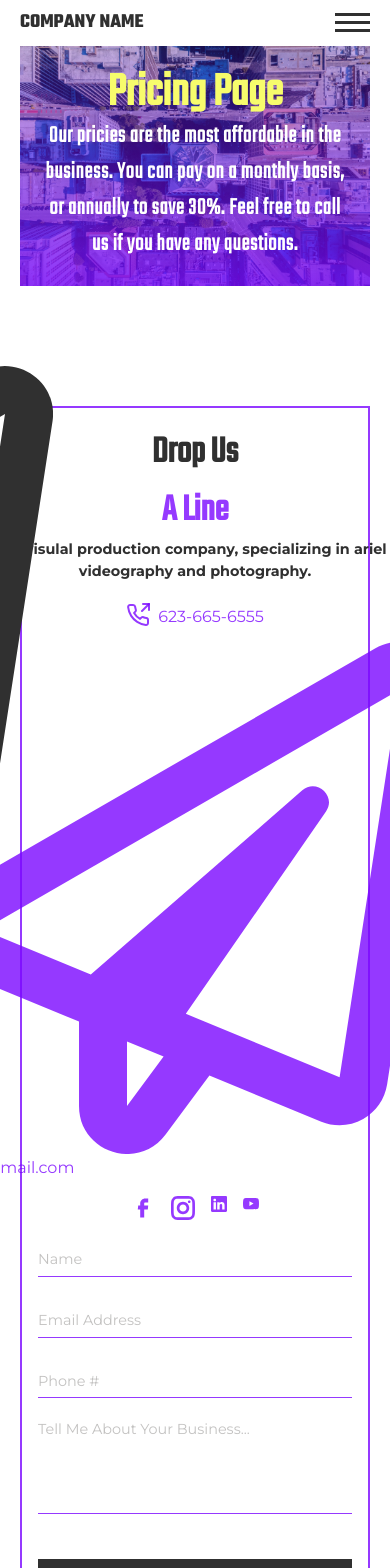
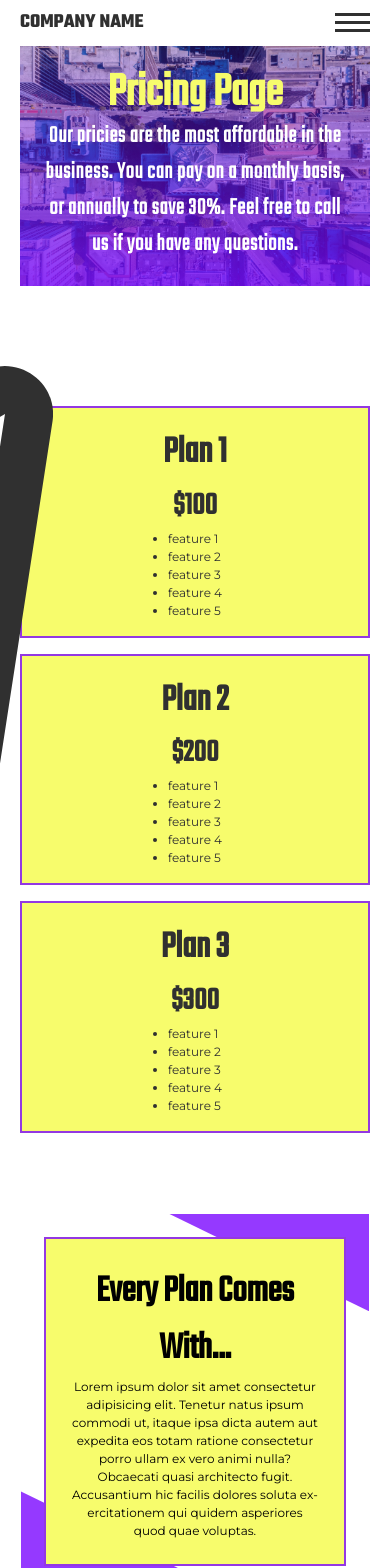
Before and after one commit to ChristianWare/templateOne, a Next.js app: page /pricing in a window 390 px wide. Shown: the top 1568 px of the page. Built offline with nearby package versions, Linux system fonts and the light colour scheme.

Commit message:
Template Complete

```diff
--- a/pages/contact.js
+++ b/pages/contact.js
@@ -1,5 +1,4 @@
 import styles from '../styles/contact.module.css'
-import ContactSection from '../src/comps/ContactSection'
 import PageIntro from "../src/comps/PageIntro";
 import BG from "../public/images/bg.jpg";
 
@@ -11,7 +10,6 @@ function contact() {
           heading='Contact Us'
           copy='Ready to level up your business? Here are the best ways to get in touch with us. Call us today!'
         />
-        <ContactSection />
       </section>
     );
 }
--- a/pages/pricing.js
+++ b/pages/pricing.js
@@ -1,6 +1,8 @@
 import styles from "../styles/pricing.module.css";
 import PageIntro from "../src/comps/PageIntro";
 import BG from "../public/images/bg.jpg";
+import SectionHeader from '../src/comps/SectionHeader'
+import FAQs from '../src/comps/FAQs'
 
 function pricing() {
   return (
@@ -10,6 +12,60 @@ function pricing() {
         heading='Pricing Page'
         copy='Our pricies are the most affordable in the business. You can pay on a monthly basis, or annually to save 30%. Feel free to call us if you have any questions.'
       />
+      <div className={styles.content}>
+        <div className={styles.prices}>
+          <div className={styles.plan}>
+            <h2 className={styles.planHeading}>Plan 1</h2>
+            <h3 className={styles.planPrice}>$100</h3>
+            <ul>
+              <li>feature 1</li>
+              <li>feature 2</li>
+              <li>feature 3</li>
+              <li>feature 4</li>
+              <li>feature 5</li>
+            </ul>
+          </div>
+          <div className={styles.plan}>
+            <h2 className={styles.planHeading}>Plan 2</h2>
+            <h3 className={styles.planPrice}>$200</h3>
+            <ul>
+              <li>feature 1</li>
+              <li>feature 2</li>
+              <li>feature 3</li>
+              <li>feature 4</li>
+              <li>feature 5</li>
+            </ul>
+          </div>
+          <div className={styles.plan}>
+            <h2 className={styles.planHeading}>Plan 3</h2>
+            <h3 className={styles.planPrice}>$300</h3>
+            <ul>
+              <li>feature 1</li>
+              <li>feature 2</li>
+              <li>feature 3</li>
+              <li>feature 4</li>
+              <li>feature 5</li>
+            </ul>
+          </div>
+        </div>
+        <div className={styles.leaderContainer}>
+          <div className={styles.leaderInfo}>
+            <div className={styles.top}>
+              <h2 className={styles.heading}>Every Plan Comes With...</h2>
+              <p className={styles.copy} lang='en'>
+                Lorem ipsum dolor sit amet consectetur adipisicing elit. Tenetur
+                natus ipsum commodi ut, itaque ipsa dicta autem aut expedita eos
+                totam ratione consectetur porro ullam ex vero animi nulla?
+                Obcaecati quasi architecto fugit. Accusantium hic facilis
+                dolores soluta exercitationem qui quidem asperiores quod quae
+                voluptas.
+              </p>
+            </div>
+          </div>
+        </div>
+        <SectionHeader text="FAQ's" />
+        <FAQs />
+      </div>
     </section>
   );
 }
--- a/styles/pricing.module.css
+++ b/styles/pricing.module.css
@@ -0,0 +1,175 @@
+.content {
+    padding: 5rem;
+    padding-top: 0rem;
+}
+
+.prices {
+    display: flex;
+    align-items: flex-start;
+    justify-content: center;
+    gap: 3rem;
+    color: var(--accent1);
+    margin-bottom: 5rem;
+}
+
+.plan {
+    background-color: var(--accent2);
+    border: 2px solid var(--accent5);
+    padding: 2rem 6rem 4rem;
+    display: flex;
+    flex-direction: column;
+    align-items: center;
+    justify-content: flex-start;
+}
+
+.planHeading, .planPrice {
+    font-family: "TekoRegular";
+}
+
+.plan li {
+    font-size: 1.5rem;
+}
+
+.leaderContainer {
+    margin-bottom: 15rem;
+    padding: 5rem 10rem;
+    position: relative;
+    z-index: 2;
+}
+
+.leaderInfo {
+    border: 2px solid var(--accent5);
+    padding: 5rem;
+    display: flex;
+    flex-direction: column;
+    gap: 2rem;
+    background-color: var(--accent2);
+    margin-top: 5rem;
+    position: relative;
+    /* z-index: 1; */
+}
+
+.leaderInfo::after {
+    content: '';
+    z-index: -1;
+    position: absolute;
+    bottom: -25px;
+    left: -25px;
+    width: 250px;
+    height: 50%;
+    clip-path: polygon(0 0, 0% 100%, 100% 100%);
+    background-color: var(--accent5);
+}
+
+.leaderInfo::before {
+    content: '';
+    z-index: -1;
+    position: absolute;
+    top: -25px;
+    right: -25px;
+    width: 250px;
+    height: 50%;
+    clip-path: polygon(100% 0, 0 0, 100% 100%);
+    background-color: var(--accent5);
+}
+
+.top {
+    display: flex;
+    flex-direction: column;
+    align-items: center;
+    justify-content: center;
+}
+
+.heading {
+    font-family: "TekoRegular";
+    text-align: center;
+}
+
+.copy {
+    font-size: 1.5rem;
+    width: 80%;
+    text-align: center;
+    hyphens: auto;
+}
+
+@media screen and (max-width: 768px) {
+    .leaderContainer {
+        padding: 5rem;
+    }
+}
+
+@media screen and (max-width: 480px) {
+    .leaderContainer {
+        padding: 3rem;
+    }
+
+    .leaderInfo {
+        padding: 3rem;
+    }
+
+    .leaderInfo::after {
+    content: '';
+    z-index: -1;
+    position: absolute;
+    bottom: -25px;
+    left: -25px;
+    width: 200px;
+    height: 30%;
+    clip-path: polygon(0 0, 0% 100%, 100% 100%);
+    background-color: var(--accent5);
+}
+
+    .leaderInfo::before {
+        content: '';
+        z-index: -1;
+        position: absolute;
+        top: -25px;
+        right: -25px;
+        width: 200px;
+        height: 30%;
+        clip-path: polygon(100% 0, 0 0, 100% 100%);
+        background-color: var(--accent5);
+    }
+
+    .copy {
+        width: 100%;
+    }
+
+    .team {
+        display: grid;
+        grid-template-columns: repeat(1, 1fr);
+        padding: 3rem;
+    }
+
+    .ee p {
+        text-align: center;
+    }
+}
+
+@media screen and (max-width: 870px) {
+    .content {
+        padding: 0rem;
+    }
+
+    .prices {
+        gap: 2rem;
+    }
+}
+
+@media screen and (max-width: 768px) {
+    .prices {
+        display: grid;
+        grid-template-columns: repeat(2, 1fr);
+    }
+}
+
+@media screen and (max-width: 480px) {
+    .prices {
+        display: grid;
+        grid-template-columns: repeat(1, 1fr);
+    }
+
+    .plan {
+        padding: 2rem;
+    }
+}
```
